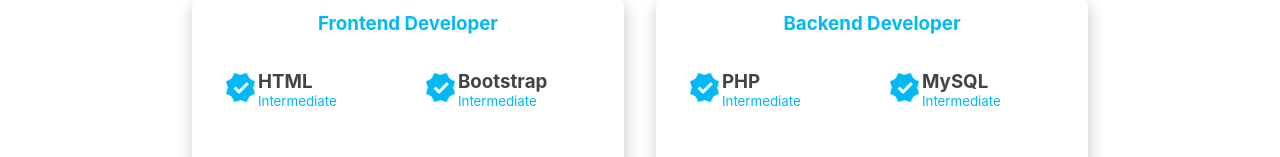
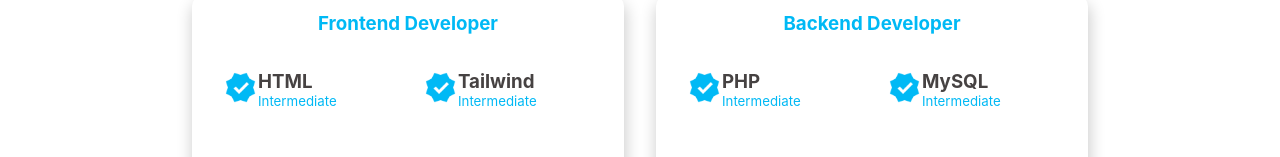
Before and after one commit to Shikharmall/shikhar_react_portfolio, a React (Create React App) app: page /skills in a window 1280 px wide. Shown: the part 207-364 px from the top of the page. Built offline with nearby package versions, Linux system fonts and the light colour scheme.

Commit message:
updated skills

```diff
--- a/src/components/Skills.js
+++ b/src/components/Skills.js
@@ -25,7 +25,7 @@
           <div className="sub_sub_skills2">
             <div> <img src={Verified} alt ='verified-subject'/> </div>
             <div>
-              <h3>Bootstrap</h3>
+              <h3>Tailwind</h3>
               <h5>Intermediate</h5>
             </div>
           </div>
```
